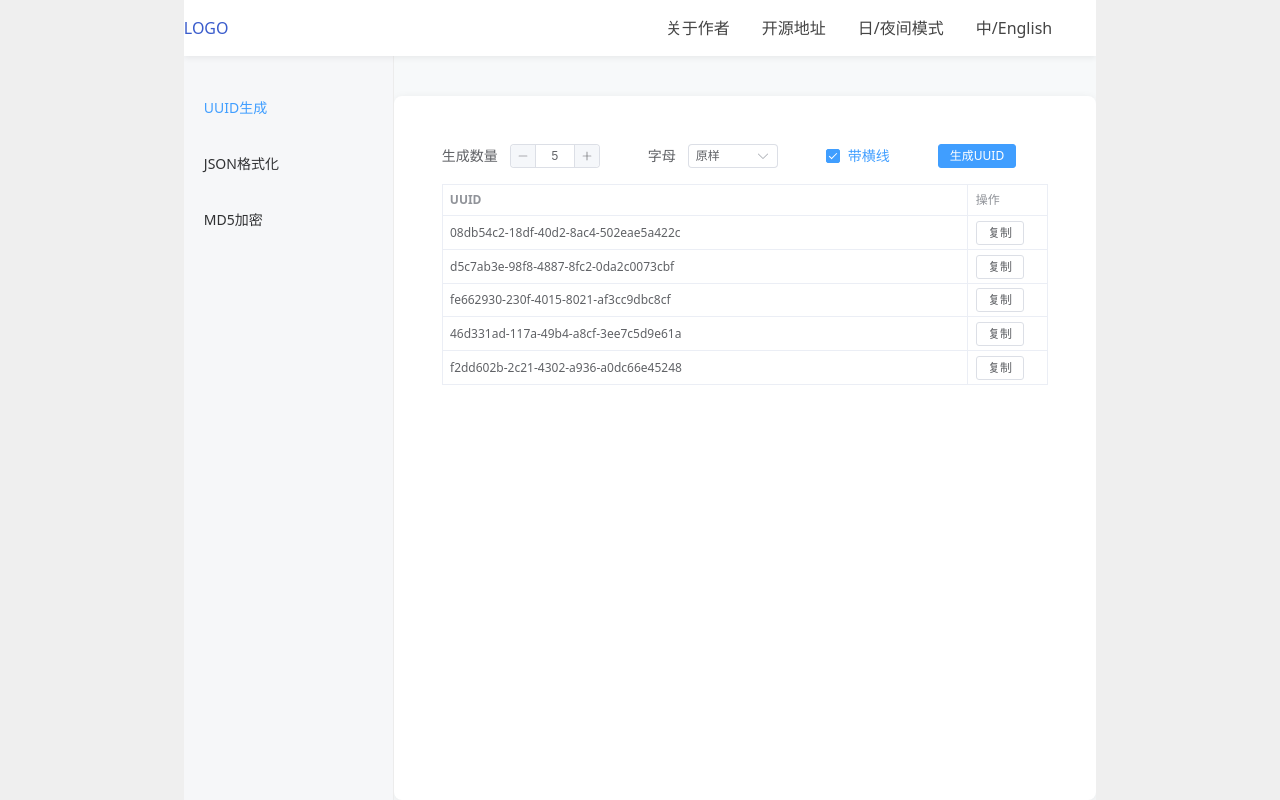
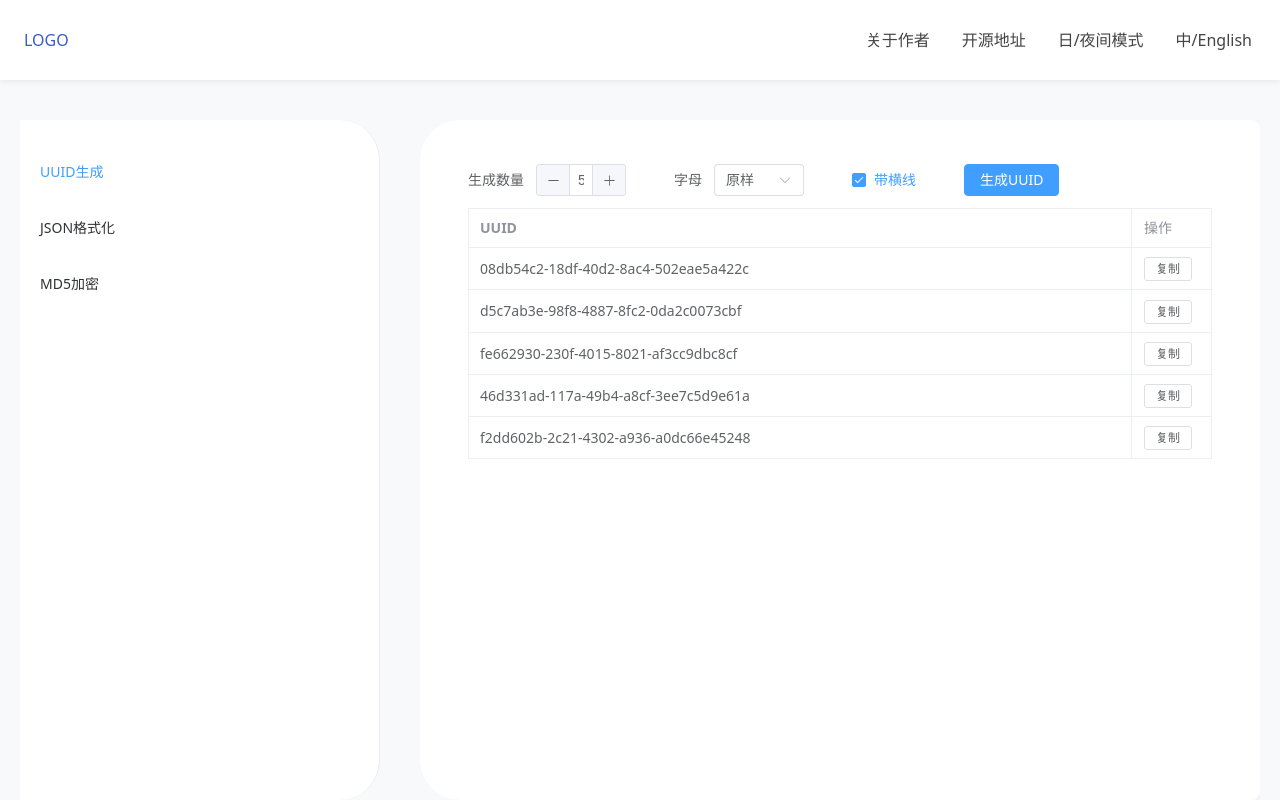
Before and after one commit to ingrun/js-tool, a Vue app: page / in a window 1280 px wide. Built offline with nearby package versions, Linux system fonts and the light colour scheme.

Commit message:
fix:Partial UI optimization on the home page

```diff
--- a/src/App.vue
+++ b/src/App.vue
@@ -1,26 +1,3 @@
-/* el-menu-item 隔离样式 */
-.el-menu-vertical-demo .el-menu-item {
-  margin-bottom: 6px;
-  border-radius: 6px;
-  transition: background 0.2s, color 0.2s;
-  position: relative;
-}
-.el-menu-vertical-demo .el-menu-item:not(:last-child)::after {
-  content: '';
-  display: block;
-  position: absolute;
-  left: 16px;
-  right: 16px;
-  bottom: -3px;
-  height: 1px;
-  background: #ececec;
-  opacity: 0.8;
-}
-.el-menu-vertical-demo .el-menu-item.is-active,
-.el-menu-vertical-demo .el-menu-item:hover {
-  background: #e6f0fa !important;
-  color: #3a5ccc !important;
-}
 <script setup>
 import { ref } from "vue";
 import ElementPlus from "element-plus";
@@ -78,13 +55,6 @@ const currentTool = ref("UUID");
 </template>
 
 <style>
-body {
-  background: #efefef;
-}
-
-#app {
-  padding: 0;
-}
 </style>
 
 <style scoped>
@@ -104,7 +74,7 @@ body {
   align-items: center;
   justify-content: space-between;
   box-shadow: 0 1.5px 6px #0001;
-  padding: 0 40px 0 0;
+  padding: 40px 24px;
   position: sticky;
   top: 0;
   z-index: 10;
@@ -120,15 +90,17 @@ body {
   /* 移除固定高度，避免撑出滚动条 */
 }
 .sidebar {
-  width: 210px;
-  background: #f6f7f9;
+  width: 360px;
+  background: #fff;
   color: #222;
   border-right: 1px solid #ececec;
   display: flex;
   flex-direction: column;
   align-items: stretch;
   padding: 24px 0 0 0;
-  min-height: 100%;
+  border-top-right-radius: 40px;
+  border-bottom-right-radius: 40px;
+  margin: 40px 20px 0 20px;
 }
 /* 让el-menu宽度100%填满sidebar */
 .el-menu-vertical-demo {
@@ -177,9 +149,11 @@ body {
   display: flex;
   justify-content: center;
   align-items: stretch;
-  padding: 40px 0 0 0;
-  background: #f7f9fa;
+  margin: 40px 20px 0px 20px;
   min-width: 0;
+  border-top-left-radius: 40px;
+  border-bottom-left-radius: 40px;
+  padding: 0;
 }
 .tool-card {
   background: #fff;
--- a/src/style.css
+++ b/src/style.css
@@ -59,10 +59,10 @@ button:focus-visible {
 }
 
 #app {
-  max-width: 1280px;
-  margin: 0 auto;
-  padding: 2rem;
-  text-align: center;
+  padding: 0;
+  width: 100%;
+  height: 100%;
+  background: #fff;
 }
 
 @media (prefers-color-scheme: light) {
--- a/src/tools/UUIDGenerator.vue
+++ b/src/tools/UUIDGenerator.vue
@@ -2,10 +2,10 @@
   <div class="tool-module">
     <el-form :inline="true" class="uuid-options">
       <el-form-item label="生成数量">
-        <el-input-number v-model="count" :min="1" :max="100" size="small" style="width:90px" />
+        <el-input-number v-model="count" :min="1" :max="100" style="width:90px" />
       </el-form-item>
       <el-form-item label="字母">
-        <el-select v-model="caseType" size="small" style="width:90px">
+        <el-select v-model="caseType" style="width:90px">
           <el-option label="原样" value="original" />
           <el-option label="大写" value="upper" />
           <el-option label="小写" value="lower" />
@@ -15,10 +15,10 @@
         <el-checkbox v-model="withDash">带横线</el-checkbox>
       </el-form-item>
       <el-form-item>
-        <el-button type="primary" @click="generateUUIDs" size="small">生成UUID</el-button>
+        <el-button type="primary" @click="generateUUIDs">生成UUID</el-button>
       </el-form-item>
     </el-form>
-    <el-table :data="uuids.map(u=>({uuid:u}))" border size="small" style="margin-top:12px;">
+    <el-table :data="uuids.map(u=>({uuid:u}))" border style="margin-top:12px;">
       <el-table-column prop="uuid" label="UUID" />
       <el-table-column label="操作" width="80">
         <template #default="scope">
```
